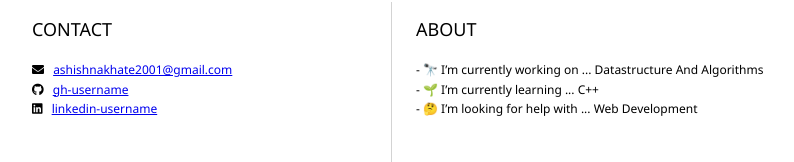
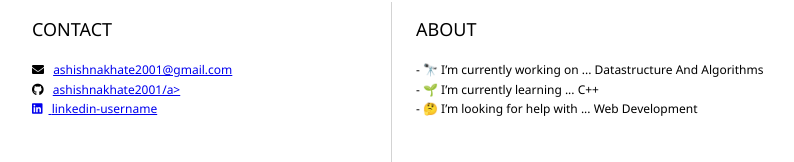
Before and after one commit to ashishnakhate2001/resume, a plain HTML site: page index.html in a window 1280 px wide. Shown: the part 192-354 px from the top of the page, without its empty margins (152-946 px from the left). Drawn offline with Linux system fonts and the light colour scheme.

Commit message:
github username updated

```diff
--- a/index.html
+++ b/index.html
@@ -25,7 +25,7 @@
 
                     <p>
                         <i class="fab fa-github" aria-hidden="true"></i>
-                        <a href="github.com/ashishnakhate2001">gh-username</a>
+                        <a href="github.com/ashishnakhate2001">ashishnakhate2001/a>
                     </p>
                     <p>
                         <i class="fab fa-linkedin" aria-hidden="true"></i>
```
